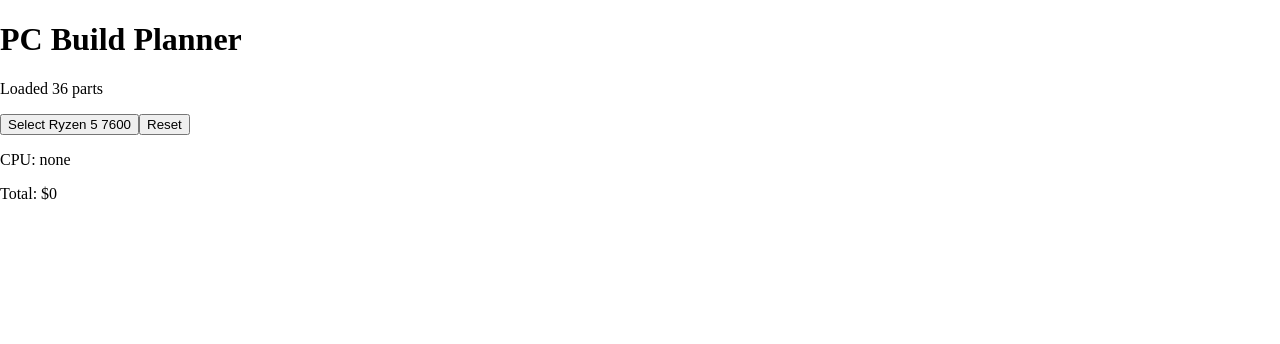
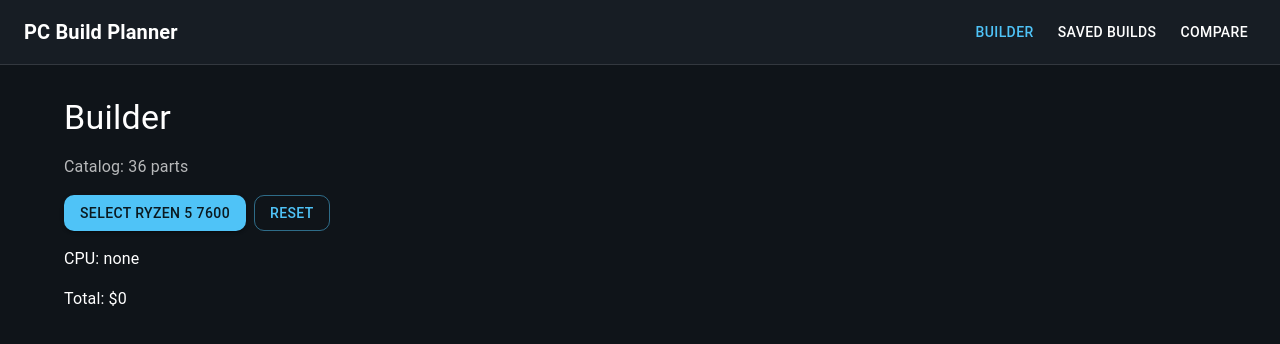
Before and after one commit to eshchar509/pc-build-planner, a React (Vite) app: page / in a window 1280 px wide. Shown: the top 344 px of the page. Built offline with nearby package versions, Linux system fonts and the light colour scheme.

Commit message:
feat: add MUI theme, layout shell and routing

```diff
--- a/src/App.tsx
+++ b/src/App.tsx
@@ -1,35 +1,47 @@
 import { useEffect } from 'react'
+import { Route, Routes } from 'react-router-dom'
+import Alert from '@mui/material/Alert'
+import Box from '@mui/material/Box'
+import CircularProgress from '@mui/material/CircularProgress'
 import { useAppDispatch, useAppSelector } from './app/hooks'
+import Layout from './components/Layout'
 import { fetchCatalog } from './features/catalog/catalogSlice'
-import { buildReset, partSelected } from './features/currentBuild/currentBuildSlice'
-import { selectSelectedParts, selectTotalPrice } from './features/currentBuild/selectors'
+import BuilderPage from './pages/BuilderPage'
+import ComparePage from './pages/ComparePage'
+import NotFoundPage from './pages/NotFoundPage'
+import SavedBuildsPage from './pages/SavedBuildsPage'
+import SharedBuildPage from './pages/SharedBuildPage'
 
 export default function App() {
   const dispatch = useAppDispatch()
   const status = useAppSelector((state) => state.catalog.status)
   const error = useAppSelector((state) => state.catalog.error)
-  const count = useAppSelector((state) => state.catalog.ids.length)
-  const selected = useAppSelector(selectSelectedParts)
-  const total = useAppSelector(selectTotalPrice)
 
   useEffect(() => {
     dispatch(fetchCatalog())
   }, [dispatch])
 
+  if (status === 'failed') {
+    return <Alert severity="error">Failed to load the parts catalog: {error}</Alert>
+  }
+
+  if (status !== 'succeeded') {
+    return (
+      <Box sx={{ display: 'grid', placeItems: 'center', minHeight: '100vh' }}>
+        <CircularProgress />
+      </Box>
+    )
+  }
+
   return (
-    <div>
-      <h1>PC Build Planner</h1>
-      {status === 'loading' && <p>Loading catalog...</p>}
-      {status === 'failed' && <p>Error: {error}</p>}
-      {status === 'succeeded' && <p>Loaded {count} parts</p>}
-
-      {/* TEMP demo: will be removed when the real UI is built */}
-      <button onClick={() => dispatch(partSelected({ category: 'cpu', partId: 'cpu-ryzen5-7600' }))}>
-        Select Ryzen 5 7600
-      </button>
-      <button onClick={() => dispatch(buildReset())}>Reset</button>
-      <p>CPU: {selected.cpu?.name ?? 'none'}</p>
-      <p>Total: ${total}</p>
-    </div>
+    <Routes>
+      <Route element={<Layout />}>
+        <Route index element={<BuilderPage />} />
+        <Route path="builds" element={<SavedBuildsPage />} />
+        <Route path="compare" element={<ComparePage />} />
+        <Route path="b/:code" element={<SharedBuildPage />} />
+        <Route path="*" element={<NotFoundPage />} />
+      </Route>
+    </Routes>
   )
 }
--- /dev/null
+++ b/src/components/Layout.tsx
@@ -0,0 +1,42 @@
+import { NavLink, Outlet } from 'react-router-dom'
+import AppBar from '@mui/material/AppBar'
+import Box from '@mui/material/Box'
+import Button from '@mui/material/Button'
+import Container from '@mui/material/Container'
+import Toolbar from '@mui/material/Toolbar'
+import Typography from '@mui/material/Typography'
+
+const links = [
+  { to: '/', label: 'Builder', end: true },
+  { to: '/builds', label: 'Saved builds', end: false },
+  { to: '/compare', label: 'Compare', end: false },
+]
+
+export default function Layout() {
+  return (
+    <Box sx={{ minHeight: '100vh' }}>
+      <AppBar position="static" color="default" elevation={0} sx={{ borderBottom: 1, borderColor: 'divider' }}>
+        <Toolbar sx={{ gap: 1 }}>
+          <Typography variant="h6" component="div" sx={{ flexGrow: 1, fontWeight: 700 }}>
+            PC Build Planner
+          </Typography>
+          {links.map((link) => (
+            <Button
+              key={link.to}
+              component={NavLink}
+              to={link.to}
+              end={link.end}
+              color="inherit"
+              sx={{ '&.active': { color: 'primary.main' } }}
+            >
+              {link.label}
+            </Button>
+          ))}
+        </Toolbar>
+      </AppBar>
+      <Container maxWidth="lg" sx={{ py: 4 }}>
+        <Outlet />
+      </Container>
+    </Box>
+  )
+}
--- a/src/main.tsx
+++ b/src/main.tsx
@@ -1,14 +1,23 @@
 import { StrictMode } from 'react'
 import { createRoot } from 'react-dom/client'
 import { Provider } from 'react-redux'
+import { BrowserRouter } from 'react-router-dom'
+import CssBaseline from '@mui/material/CssBaseline'
+import { ThemeProvider } from '@mui/material/styles'
 import { store } from './app/store'
+import { theme } from './theme'
+import App from './App.tsx'
 import './index.css'
-import App from './App.tsx'
 
 createRoot(document.getElementById('root')!).render(
   <StrictMode>
     <Provider store={store}>
-      <App />
+      <BrowserRouter>
+        <ThemeProvider theme={theme}>
+          <CssBaseline />
+          <App />
+        </ThemeProvider>
+      </BrowserRouter>
     </Provider>
   </StrictMode>,
 )
--- /dev/null
+++ b/src/pages/BuilderPage.tsx
@@ -0,0 +1,31 @@
+import Button from '@mui/material/Button'
+import Stack from '@mui/material/Stack'
+import Typography from '@mui/material/Typography'
+import { useAppDispatch, useAppSelector } from '../app/hooks'
+import { buildReset, partSelected } from '../features/currentBuild/currentBuildSlice'
+import { selectSelectedParts, selectTotalPrice } from '../features/currentBuild/selectors'
+
+export default function BuilderPage() {
+  const dispatch = useAppDispatch()
+  const count = useAppSelector((state) => state.catalog.ids.length)
+  const selected = useAppSelector(selectSelectedParts)
+  const total = useAppSelector(selectTotalPrice)
+
+  return (
+    <Stack spacing={2} sx={{ alignItems: 'flex-start' }}>
+      <Typography variant="h4">Builder</Typography>
+      <Typography sx={{ color: 'text.secondary' }}>Catalog: {count} parts</Typography>
+      {/* TEMP demo: replaced by the real part slots in the next steps */}
+      <Stack direction="row" spacing={1}>
+        <Button variant="contained" onClick={() => dispatch(partSelected({ category: 'cpu', partId: 'cpu-ryzen5-7600' }))}>
+          Select Ryzen 5 7600
+        </Button>
+        <Button variant="outlined" onClick={() => dispatch(buildReset())}>
+          Reset
+        </Button>
+      </Stack>
+      <Typography>CPU: {selected.cpu?.name ?? 'none'}</Typography>
+      <Typography>Total: ${total}</Typography>
+    </Stack>
+  )
+}
--- /dev/null
+++ b/src/pages/ComparePage.tsx
@@ -0,0 +1,5 @@
+import Typography from '@mui/material/Typography'
+
+export default function ComparePage() {
+  return <Typography variant="h4">Compare</Typography>
+}
--- /dev/null
+++ b/src/pages/NotFoundPage.tsx
@@ -0,0 +1,17 @@
+import { useNavigate } from 'react-router-dom'
+import Button from '@mui/material/Button'
+import Stack from '@mui/material/Stack'
+import Typography from '@mui/material/Typography'
+
+export default function NotFoundPage() {
+  const navigate = useNavigate()
+
+  return (
+    <Stack spacing={2} sx={{ alignItems: 'flex-start' }}>
+      <Typography variant="h4">Page not found</Typography>
+      <Button variant="contained" onClick={() => navigate('/')}>
+        Back to builder
+      </Button>
+    </Stack>
+  )
+}
--- /dev/null
+++ b/src/pages/SavedBuildsPage.tsx
@@ -0,0 +1,5 @@
+import Typography from '@mui/material/Typography'
+
+export default function SavedBuildsPage() {
+  return <Typography variant="h4">Saved builds</Typography>
+}
--- /dev/null
+++ b/src/pages/SharedBuildPage.tsx
@@ -0,0 +1,7 @@
+import { useParams } from 'react-router-dom'
+import Typography from '@mui/material/Typography'
+
+export default function SharedBuildPage() {
+  const { code } = useParams()
+  return <Typography variant="h4">Shared build ({code?.length ?? 0} chars)</Typography>
+}
--- /dev/null
+++ b/src/theme.ts
@@ -0,0 +1,10 @@
+import { createTheme } from '@mui/material/styles'
+
+export const theme = createTheme({
+  palette: {
+    mode: 'dark',
+    primary: { main: '#4fc3f7' },
+    background: { default: '#0f1419', paper: '#171d24' },
+  },
+  shape: { borderRadius: 10 },
+})
```
